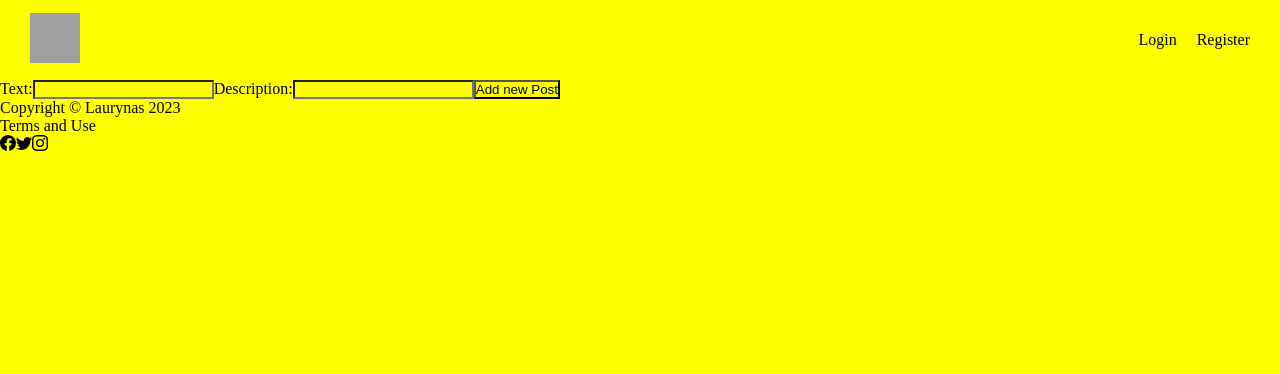
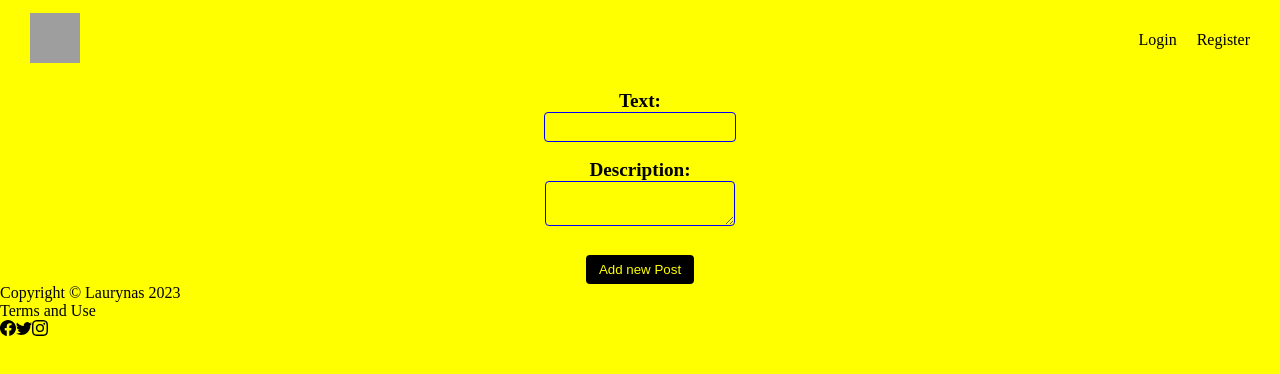
Before and after one commit to LaurynasMaz/React-exam, a React (Create React App) app: page /add in a window 1280 px wide. Shown: the top 374 px of the page. Built offline with nearby package versions, Linux system fonts and the light colour scheme; no server answers; grey boxes are pictures that could not be loaded.

Commit message:
uzdetas formu css

```diff
--- a/src/App.jsx
+++ b/src/App.jsx
@@ -6,6 +6,7 @@ import Home from './components/Home';
 import Add from './components/Add';
 import Header from './components/Header';
 import Footer from './components/Footer';
+import './components/styles/form.css'
 
 function App() {
    return (
--- a/src/components/Add.jsx
+++ b/src/components/Add.jsx
@@ -46,12 +46,14 @@ const Add = () => {
             </label>
             <label>
                Description:
-               <input type="textarea" name="description"
+               <textarea name="description"
                   value={formInputs.description}
                   onChange={(e) => setFormInputs({...formInputs, description:e.target.value})}
                />
             </label>
+               <div className="buttonClass">
                <button type="submit">Add new Post</button>
+               </div>
          </form>
       </div>
    );
--- a/src/components/authentication/Login.jsx
+++ b/src/components/authentication/Login.jsx
@@ -29,7 +29,7 @@ const Login = () => {
 
    return (
    <>
-      <div>
+      <div className='form-container'>
          <form onSubmit={handleSubmit}>
             <label>
             Email:
@@ -45,7 +45,9 @@ const Login = () => {
                onChange={(e)=>setFormInputs({...formInputs, password:e.target.value})}
             />
             </label>
-            <input type="submit" value="Log In" />
+            <div className="buttonClass">
+               <button type="submit">Login</button>
+            </div>
             {
             failedLogIn && <span>Wrong email or password</span>
             }
--- a/src/components/authentication/Register.jsx
+++ b/src/components/authentication/Register.jsx
@@ -29,6 +29,7 @@ const Register = () => {
 
    return (
       <>
+         <div className='form-container'>
             <form onSubmit={handleSubmit}>
                <label>
                   Email:
@@ -48,11 +49,14 @@ const Register = () => {
                      onChange={(e) => setFormInputs({...formInputs, passwordRepeat:e.target.value})}
                   />
                </label>
-            <input type="submit" value="Register" />
+               <div className="buttonClass">
+                  <button type="submit">Register</button>
+               </div>
             </form>
             {
                invalidEmail && <span>User with such email already exists.</span>
             }
+        </div>
        </>
    );
 }
--- a/src/components/styles/form.css
+++ b/src/components/styles/form.css
@@ -0,0 +1,48 @@
+.form-container{
+   display: flex;
+   flex-direction: column;
+   align-items: center;
+   padding-top: 10px;
+}
+.form-container label {
+   color: black;
+   display: flex;
+   flex-direction: column;
+   justify-content: space-between;
+   align-items:center;
+   font-size: 1.2em;
+   font-weight: bold;
+   margin-bottom: 0.5em;
+}
+.form-container input {
+   background-color: yellow;
+   flex-basis: 45%;
+   padding: 0.5em;
+   margin-bottom: 0.5em;
+   border: 1px solid blue;
+   border-radius: 4px;
+}
+.form-container textarea {
+   background-color: yellow;
+   flex-basis: 45%;
+   padding: 0.5em;
+   margin-bottom: 0.5em;
+   border: 1px solid blue;
+   border-radius: 4px;
+}
+.form-container button {
+   background-color: black;
+   color: yellow;
+   padding: 0.5em 1em;
+   margin-top: 1em;
+   border: none;
+   border-radius: 4px;
+}
+.form-container button:hover{
+   background-color: blue;
+}
+.buttonClass {
+   display: flex;
+   align-items: center;
+   justify-content: center;
+}
--- a/src/data/data.json
+++ b/src/data/data.json
@@ -24,6 +24,11 @@
       "id": 1675341199179,
       "text": "Labas",
       "description": "labas"
+    },
+    {
+      "id": 1675405761114,
+      "text": "Labas",
+      "description": "ka veiki ?"
     }
   ]
 }
```
Lines whose indentation alone changed are shown as unchanged.
